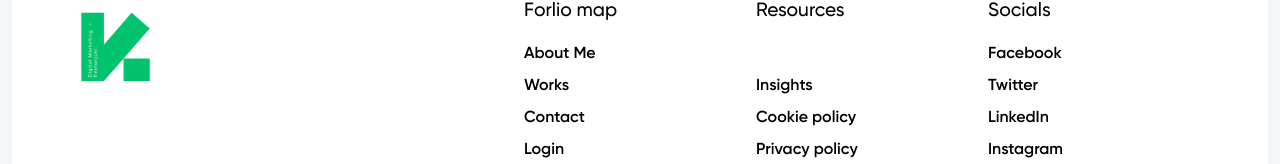
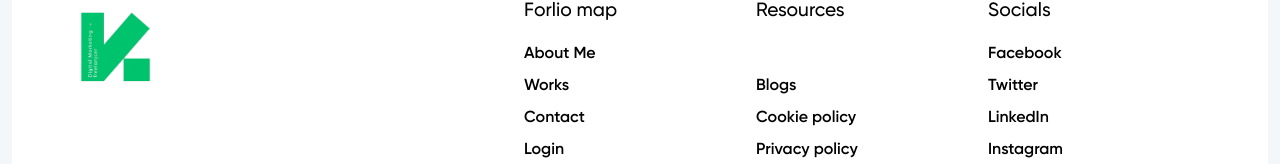
Before and after one commit to vickkie/Folio25, a React (Vite) app: page / in a window 1280 px wide. Shown: the part 5151-5315 px from the top of the page. Built offline with nearby package versions, Linux system fonts and the light colour scheme.

Commit message:
fix-blogs

```diff
--- a/src/components/Footer/Footer.jsx
+++ b/src/components/Footer/Footer.jsx
@@ -102,7 +102,7 @@ const Footer = () => {
         ])}
 
         {renderSectionContent("resources", [
-          { label: "Insights", link: "/insights" },
+          { label: "Blogs", link: "/insights" },
           { label: "Cookie policy", link: "/cookies" },
           { label: "Privacy policy", link: "/privacy" },
         ])}
```
